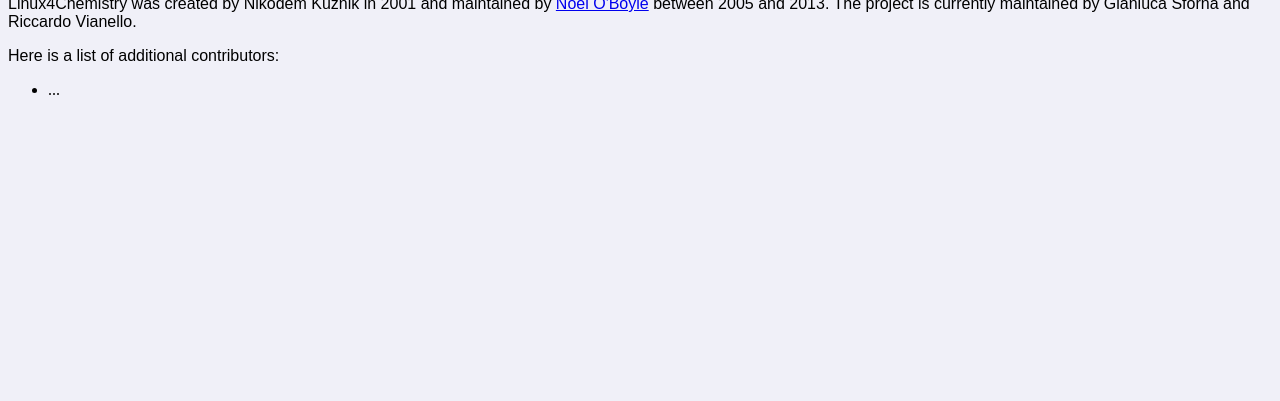
After one commit to linux4chemistry/linux4chemistry, a Django app: page /contributors/ in a window 1280 px wide. The commit adds this page. Shown: the part 399-800 px from the top of the page. Run offline with Django 3.2, Linux system fonts and the light colour scheme.

Commit message:
maintainers and contributors page

```diff
--- /dev/null
+++ b/linux4chemistry/oldsite/templates/oldsite/contributors.html
@@ -0,0 +1,18 @@
+{% extends 'oldsite/base.html' %}
+
+{% block title %}Linux4Chemistry Contributors{% endblock %}
+
+{% block page_contents %}
+<p>
+  Linux4Chemistry was created by Nikodem Kuznik in 2001 and maintained
+  by <a href="http://www.redbrick.dcu.ie/~noel">Noel O'Boyle</a> between
+  2005 and 2013. The project is currently maintained by Gianluca Sforna and
+  Riccardo Vianello.
+</p>
+<p>
+  Here is a list of additional contributors:
+  <ul>
+    <li>...</li>
+  </ul>
+</p>
+{% endblock %}
--- a/linux4chemistry/oldsite/templates/oldsite/linux4chemistry.html
+++ b/linux4chemistry/oldsite/templates/oldsite/linux4chemistry.html
@@ -78,9 +78,9 @@ visualization, graphic, quantum mechanic, dynamic, kinetic, simulation
     </table>
 
     <p>
-      Linux4Chemistry is maintained by
-      <a href="http://www.redbrick.dcu.ie/~noel">Noel O'Boyle</a>.
-      Original maintainer (2001-2005) is Nikodem Kuznik.
+      Linux4Chemistry provides information about computational chemistry
+      software for the Linux operating system
+      (<a href="{% url 'contributors' %}">contributors</a>).
       To add a program or report an error, please submit a
       <a href="https://github.com/linux4chemistry/linux4chemistry/issues/new">
 	ticket</a>.
--- a/linux4chemistry/oldsite/urls.py
+++ b/linux4chemistry/oldsite/urls.py
@@ -3,6 +3,8 @@ from django.conf.urls import patterns, include, url
 from . import views
 
 urlpatterns = patterns('',
+  url(r'^contributors/$',
+      views.ContributorsView.as_view(), name='contributors'),
   url(r'^definition/$',
       views.LicenseDefinitionView.as_view(), name='license_definition'),
   url(r'^$',
--- a/linux4chemistry/oldsite/views.py
+++ b/linux4chemistry/oldsite/views.py
@@ -99,3 +99,7 @@ class Linux4ChemistryView(FormView):
 
 class LicenseDefinitionView(TemplateView):
     template_name = 'oldsite/definition.html'
+
+
+class ContributorsView(TemplateView):
+    template_name = 'oldsite/contributors.html'
```
